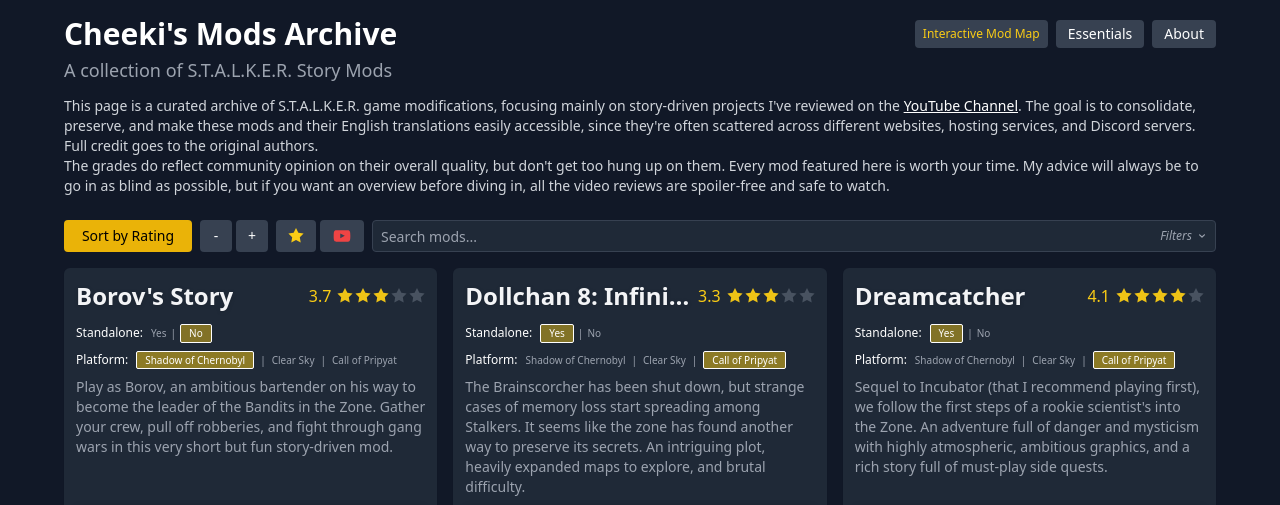
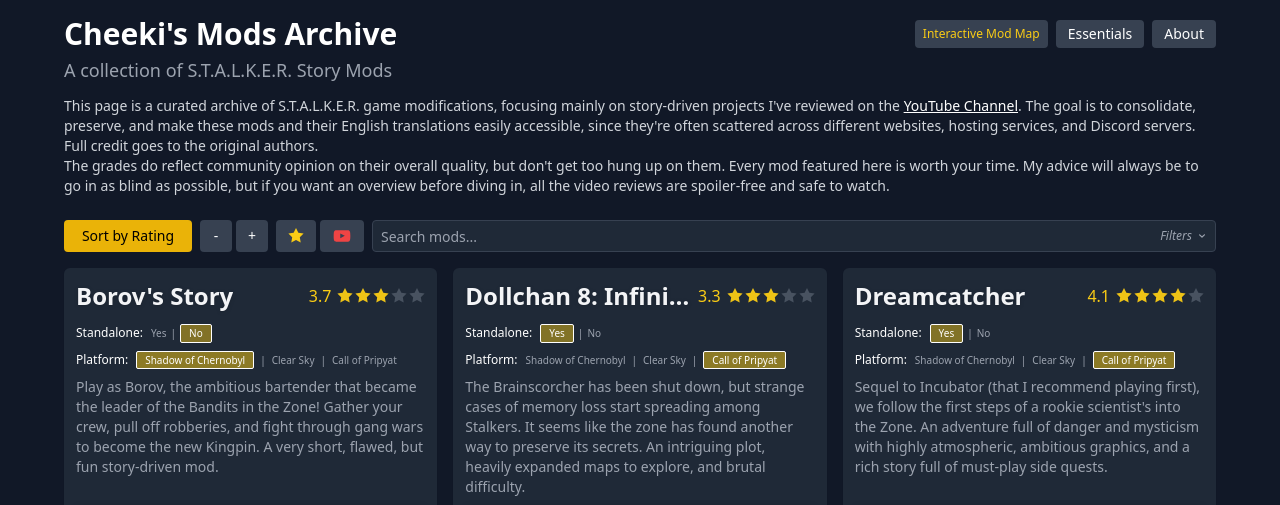
Before and after one commit to Cheekitos/CSMA-Test, a Jekyll site: the page built from index.html, in a window 1280 px wide and 900 px high, cut to the strip 0-505 px from the top of the window. Built offline with Jekyll 4.4.1, drawn with Linux system fonts in a browser that asks for light colours; nearby versions of some CDN libraries.

Commit message:
Update borov-story.md

```diff
--- a/_mods/borov-story.md
+++ b/_mods/borov-story.md
@@ -7,7 +7,7 @@
 platform: "Shadow of Chernobyl"
 engine: "OGSR"
 release_date: "2022-10-12"
-short_description: "Play as Borov, an ambitious bartender on his way to become the leader of the Bandits in the Zone. Gather your crew, pull off robberies, and fight through gang wars in this very short but fun story-driven mod."
+short_description: "Play as Borov, the ambitious bartender that became the leader of the Bandits in the Zone! Gather your crew, pull off robberies, and fight through gang wars to become the new Kingpin. A very short, flawed, but fun story-driven mod."
 description: "Set between Clear Sky and Shadow of Chernobyl, Borov's Story tells the rise of Borov and how he became the bandit leader in Dark Valley. Starting as a small-time bartender, you'll gather your crew, rob stalkers, and challenge Yoga for control of the faction.<br>Build on the OGSR engine with the beautiful Autumn Aurora graphics, it's a stable, good looking mod that will run pretty well on low-spec computers. There's no trading or fancy mechanics here, just following a very linear main questline, looting the bodies of your ennemies for gear on the way.<br>The concept and premise of the mod are great, but the execution is just average: buggy companions, janky missions, poor weapon balance, and an overall weak storyline where Borov feels more like an errand boy than a rising crime boss. It's very short (~2-3hrs), so despite being flawed and uneven, it's still a fun and unique adventure, offering a bandit's perspective in the Zone."
 
 seo_title: "Borov's Story - Download & Install Guide | Cheeki's S.T.A.L.K.E.R. Mods Archive"
@@ -39,7 +39,6 @@
 
 mod_creator: "imcrazyhoudini"
 translation_by: "PsyWarVeteran"
-additional_credits: ""
 ---
 
 ### Installation Instructions
```
